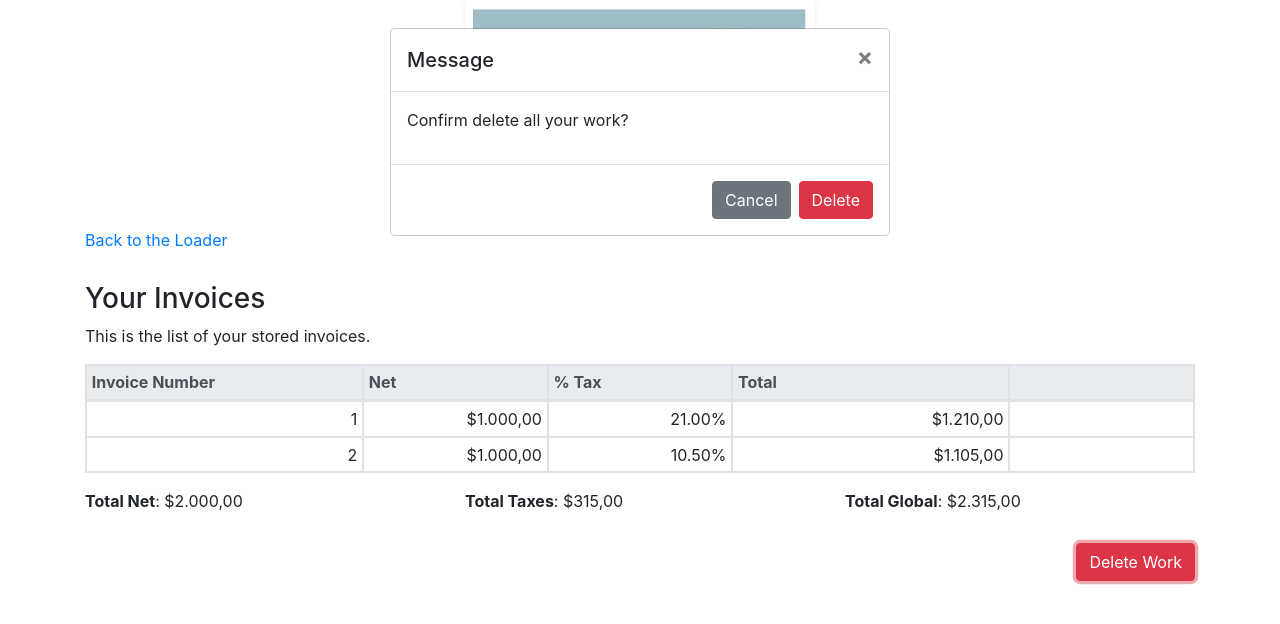
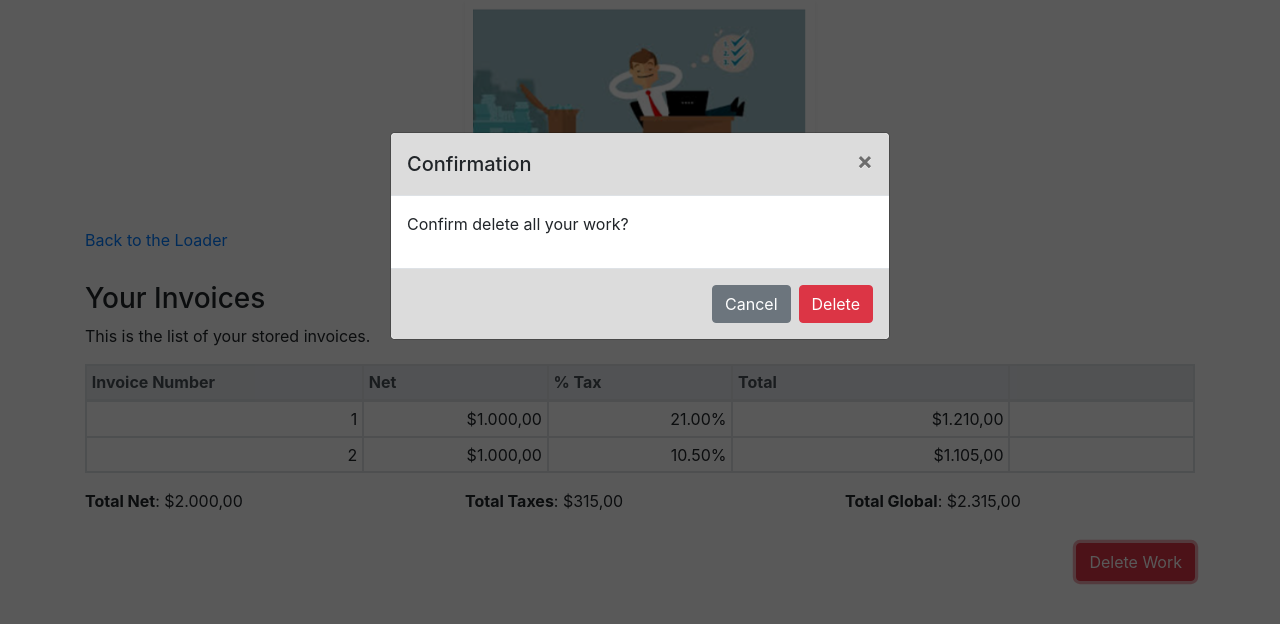
Before and after one commit to MariaBarros/invoice-loader, an Angular app: page /resume in a window 1280 px wide. Both pictures are taken after a click on the button "Delete Work". Shown: the top 624 px of the page. Built offline with nearby package versions, Linux system fonts and the light colour scheme.

Commit message:
styling dialog

```diff
--- a/src/app/components/dialog-delete/dialog-delete.component.css
+++ b/src/app/components/dialog-delete/dialog-delete.component.css
@@ -0,0 +1,11 @@
+.modal.fade.show{
+	background-color: rgba(0,0,0,.65);
+}
+
+.modal-header, .modal-footer{
+	background-color: gainsboro;
+}
+
+.modal-content{
+	transform: translateY(50%);
+}
--- a/src/app/components/dialog-delete/dialog-delete.component.html
+++ b/src/app/components/dialog-delete/dialog-delete.component.html
@@ -4,7 +4,7 @@
   <div class="modal-dialog" role="document">
     <div class="modal-content">
       <div class="modal-header">
-        <h5 class="modal-title">Message</h5>
+        <h5 class="modal-title">Confirmation</h5>
         <button type="button" class="close" data-dismiss="modal" aria-label="Close" (click)="hideDialog()">
           <span aria-hidden="true">&times;</span>
         </button>
```
